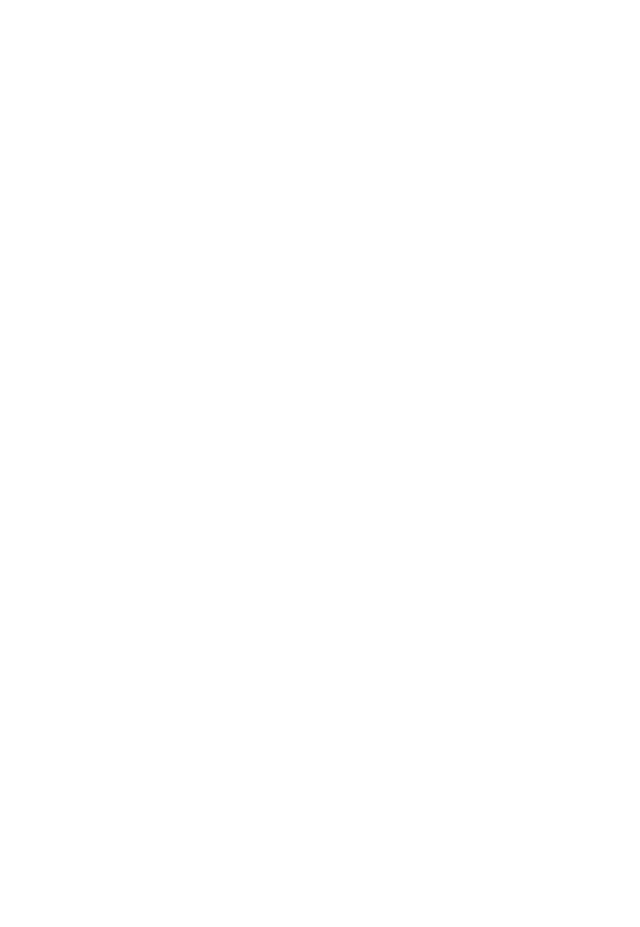
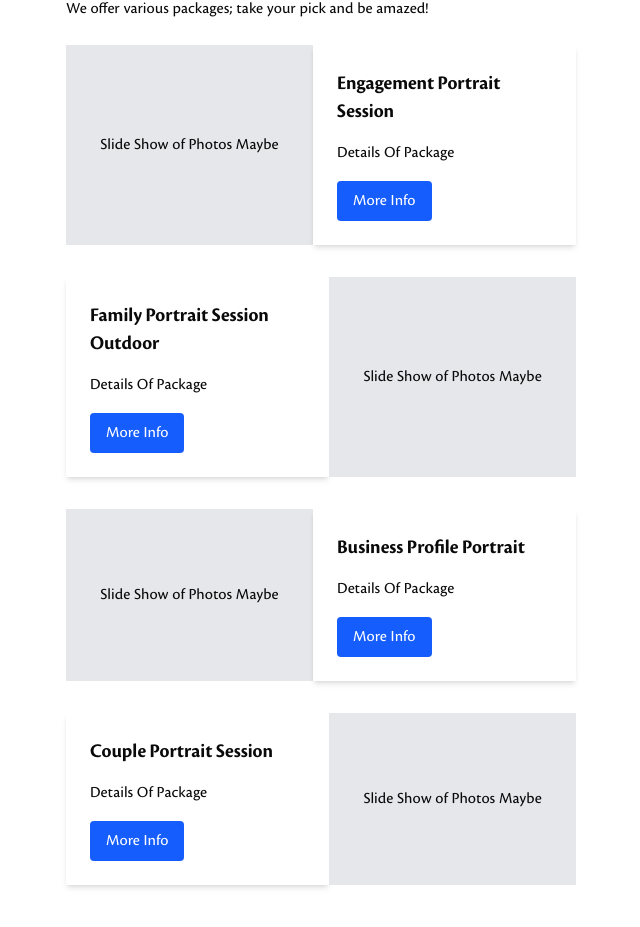
Before and after one commit to omero2582/greg-coman-25, a React (Vite) app: page /PricingPage in a window 1280 px wide. Before the commit this address had no page. Shown: the part 211-1138 px from the top of the page, without its empty margins (319-959 px from the left). Before the commit the page ends 800 px from the top, so only its background shows below. Built offline with nearby package versions, Linux system fonts and the light colour scheme.

Commit message:
Pricing Page

```diff
--- a/src/App.jsx
+++ b/src/App.jsx
@@ -6,6 +6,7 @@
 import Footer from './layout/Footer';
 import Headshots from './pages/Headshots/Headshots';
 import Testimonials from './pages/Testimonials/Testimonials';
+import PricingPage from './pages/PricingPage/PricingPage';
 
 export default function App() {
 
@@ -18,6 +19,7 @@
         <Route path="/family" element={<Family />} />
         <Route path="/headshots" element={<Headshots />} />
         <Route path="/testimonials" element={<Testimonials/>} />
+        <Route path="/PricingPage" element={<PricingPage/>}/>
       </Routes>
       {/* <Footer /> */}
       </div>
--- /dev/null
+++ b/src/pages/PricingPage/PricingPage.jsx
@@ -0,0 +1,85 @@
+import React from 'react';
+
+const PricingPage = () => {
+  return (
+    <main className="max-w-6xl mx-auto p-4">
+      {/* Page Header */}
+      <h1 className="text-3xl font-bold mb-2">PRICING</h1>
+      <p className="mb-1">Simple & Transparent Pricing For Your Photography Needs</p>
+      <p className="mb-4">Find The Perfect Package For Your Budget. No Hidden Fees, Just Stunning Photos</p>
+
+      <h2 className="text-2xl font-semibold mb-1">Pricing Tiers</h2>
+      <p className="mb-6">We offer various packages; take your pick and be amazed!</p>
+
+      {/* Engagement Portrait Session */}
+      <div className="flex flex-col md:flex-row items-stretch mb-8">
+        <div className="flex-1 bg-gray-200 flex items-center justify-center p-4">
+          <span>Slide Show of Photos Maybe</span>
+        </div>
+        <div className="flex-1 bg-white p-6 shadow-md flex flex-col justify-between">
+          <h3 className="text-xl font-medium mb-4">Engagement Portrait Session</h3>
+          <p className="mb-4">Details Of Package</p>
+          <button
+            className="w-fit px-4 py-2 bg-blue-600 text-white rounded hover:bg-blue-700"
+            onClick={() => alert('More info about Engagement Portrait Session')}
+          >
+            More Info
+          </button>
+        </div>
+      </div>
+
+      {/* Family Portrait Session Outdoor */}
+      <div className="flex flex-col md:flex-row-reverse items-stretch mb-8">
+        <div className="flex-1 bg-gray-200 flex items-center justify-center p-4">
+          <span>Slide Show of Photos Maybe</span>
+        </div>
+        <div className="flex-1 bg-white p-6 shadow-md flex flex-col justify-between">
+          <h3 className="text-xl font-medium mb-4">Family Portrait Session Outdoor</h3>
+          <p className="mb-4">Details Of Package</p>
+          <button
+            className="w-fit px-4 py-2 bg-blue-600 text-white rounded hover:bg-blue-700"
+            onClick={() => alert('More info about Family Portrait Session')}
+          >
+            More Info
+          </button>
+        </div>
+      </div>
+
+      {/* Business Profile Portrait */}
+      <div className="flex flex-col md:flex-row items-stretch mb-8">
+        <div className="flex-1 bg-gray-200 flex items-center justify-center p-4">
+          <span>Slide Show of Photos Maybe</span>
+        </div>
+        <div className="flex-1 bg-white p-6 shadow-md flex flex-col justify-between">
+          <h3 className="text-xl font-medium mb-4">Business Profile Portrait</h3>
+          <p className="mb-4">Details Of Package</p>
+          <button
+            className="w-fit px-4 py-2 bg-blue-600 text-white rounded hover:bg-blue-700"
+            onClick={() => alert('More info about Business Profile Portrait')}
+          >
+            More Info
+          </button>
+        </div>
+      </div>
+
+      {/* Couple Portrait Session */}
+      <div className="flex flex-col md:flex-row-reverse items-stretch mb-8">
+        <div className="flex-1 bg-gray-200 flex items-center justify-center p-4">
+          <span>Slide Show of Photos Maybe</span>
+        </div>
+        <div className="flex-1 bg-white p-6 shadow-md flex flex-col justify-between">
+          <h3 className="text-xl font-medium mb-4">Couple Portrait Session</h3>
+          <p className="mb-4">Details Of Package</p>
+          <button
+            className="w-fit px-4 py-2 bg-blue-600 text-white rounded hover:bg-blue-700"
+            onClick={() => alert('More info about Couple Portrait Session')}
+          >
+            More Info
+          </button>
+        </div>
+      </div>
+    </main>
+  );
+};
+
+export default PricingPage;
```
